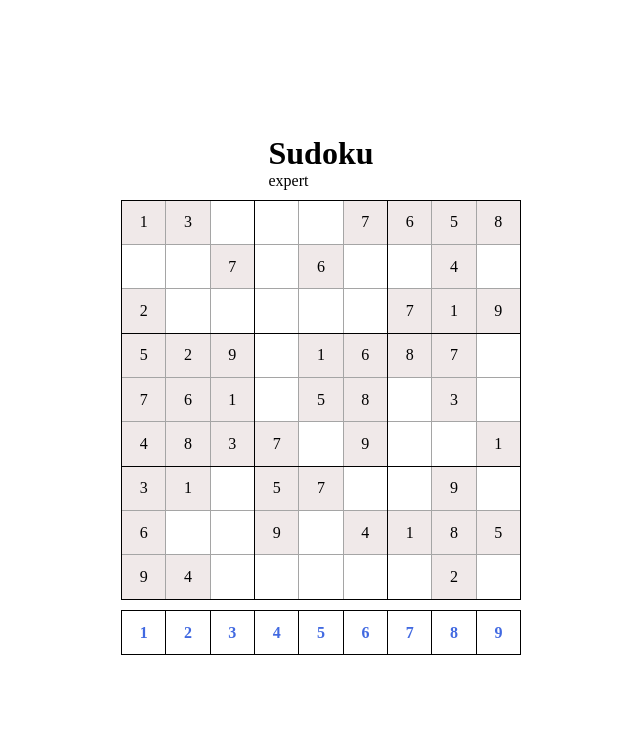
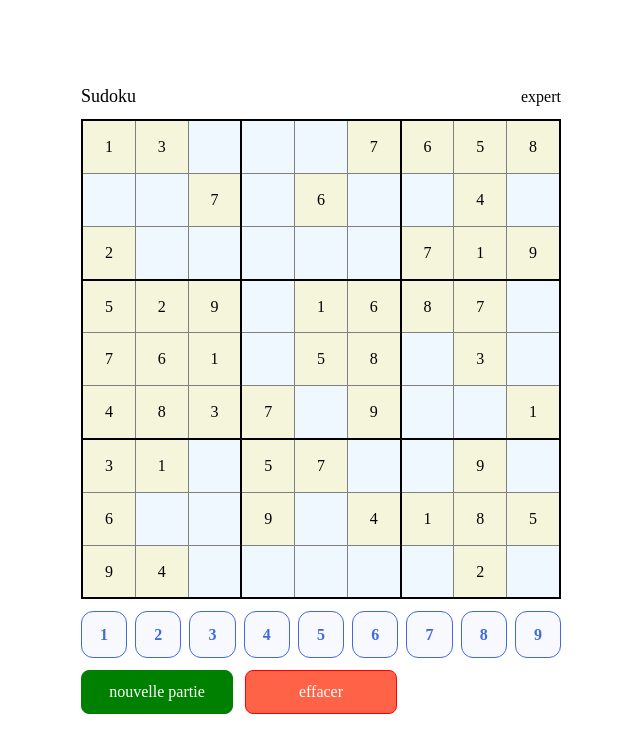
Before and after one commit to offertchrist03/sudoku, a plain HTML site: page index.html in a window 1280 px wide. Shown: the whole page, without its empty margins (319-959 px from the left). Drawn offline with Linux system fonts and the light colour scheme.

Commit message:
Update style.css

```diff
--- a/style.css
+++ b/style.css
@@ -1,9 +1,9 @@
 :root {
-  --border-1: #000000;
-  --border-2: #a5a5a5;
-  --bg: #ffffff;
-  --bg-selected: #95a9ff;
-  --bg-disabled: #f0e9e9;
+  --border-1: black;
+  --border-2: gray;
+  --bg: aliceblue;
+  --bg-selected: royalblue;
+  --bg-disabled: beige;
   --bg-hover: #d6e1ff;
 }
 
@@ -16,38 +16,108 @@
 
 body {
   width: 100vw;
-  height: 100vh;
+  min-height: 100vh;
+  padding: 20px;
   display: flex;
   flex-direction: column;
   justify-content: center;
   align-items: center;
-  gap: 10px;
+  gap: 12px;
+}
+
+.game-title {
+  width: 100%;
+  max-width: 30rem;
+  display: flex;
+  justify-content: space-between;
+  align-items: baseline;
+}
+.game-title h1 {
+  font-weight: 500;
+  font-size: 18px;
+}
+
+.button {
+  border-radius: 8px;
+  box-shadow: 0px 0x 4px black;
 }
 
 .inputs-app {
-  width: 25em;
-  max-width: 90%;
-  border: 1px solid var(--border-1);
-  background: var(--border-1);
+  width: 100%;
+  max-width: 30rem;
   display: grid;
   grid-template-columns: repeat(9, 1fr);
   grid-template-rows: repeat(1, 1fr);
-  gap: 1px;
+  gap: 8px;
+}
+
+.actions-app {
+  width: 100%;
+  max-width: 30rem;
+  height: 44px;
+  display: grid;
+  grid-template-columns: repeat(3, 1fr);
+  gap: 12px;
+}
+
+.inputs-app .button {
+  border: 1px solid #4169e1;
+  background: #4169e10a;
+}
+
+.erase::before {
+  content: "effacer";
+}
+.erase {
+  border: 1px solid red;
+  background: tomato;
+  color: white;
+  display: flex;
+  justify-content: center;
+  align-items: center;
+}
+
+.new-game::before {
+  content: "nouvelle partie";
+}
+.new-game {
+  border: 1px solid green;
+  background: green;
+  color: white;
+  display: flex;
+  justify-content: center;
+  align-items: center;
+}
+
+.inputs-app .square-span {
+  border-radius: 12px;
+}
+
+.inputs-app .square-span.disabled {
+  cursor: default;
+  border: none;
+  background: transparent;
 }
 
 .main-app {
-  width: 25em;
-  max-width: 90%;
-  aspect-ratio: 1/1;
+  width: 100%;
+  max-width: 30rem;
+  height: fit-content;
   border: 1px solid var(--border-1);
   background: var(--border-1);
   display: grid;
   grid-template-columns: repeat(3, 1fr);
   grid-template-rows: repeat(3, 1fr);
-  gap: 1px;
+  gap: 0px;
+  justify-items: center;
+  align-items: center;
+  align-content: center;
 }
 
 .square {
+  width: 100%;
+  aspect-ratio: 1/1;
+  border: 1px solid var(--border-1);
   background: var(--border-2);
   inset: 1px;
   display: grid;
@@ -69,9 +139,10 @@ body {
 }
 
 .square-span.selected {
+  border: 1px solid transparent;
   cursor: default;
   background: var(--bg-selected);
-  border-color: rgba(65, 105, 225, 1);
+  color: white;
   font-weight: bold;
 }
 
@@ -85,7 +156,3 @@ body {
   font-weight: bold;
   color: royalblue;
 }
-
-.square-span:not(.disabled):not(.selected):hover {
-  background: var(--bg-hover);
-}
```
